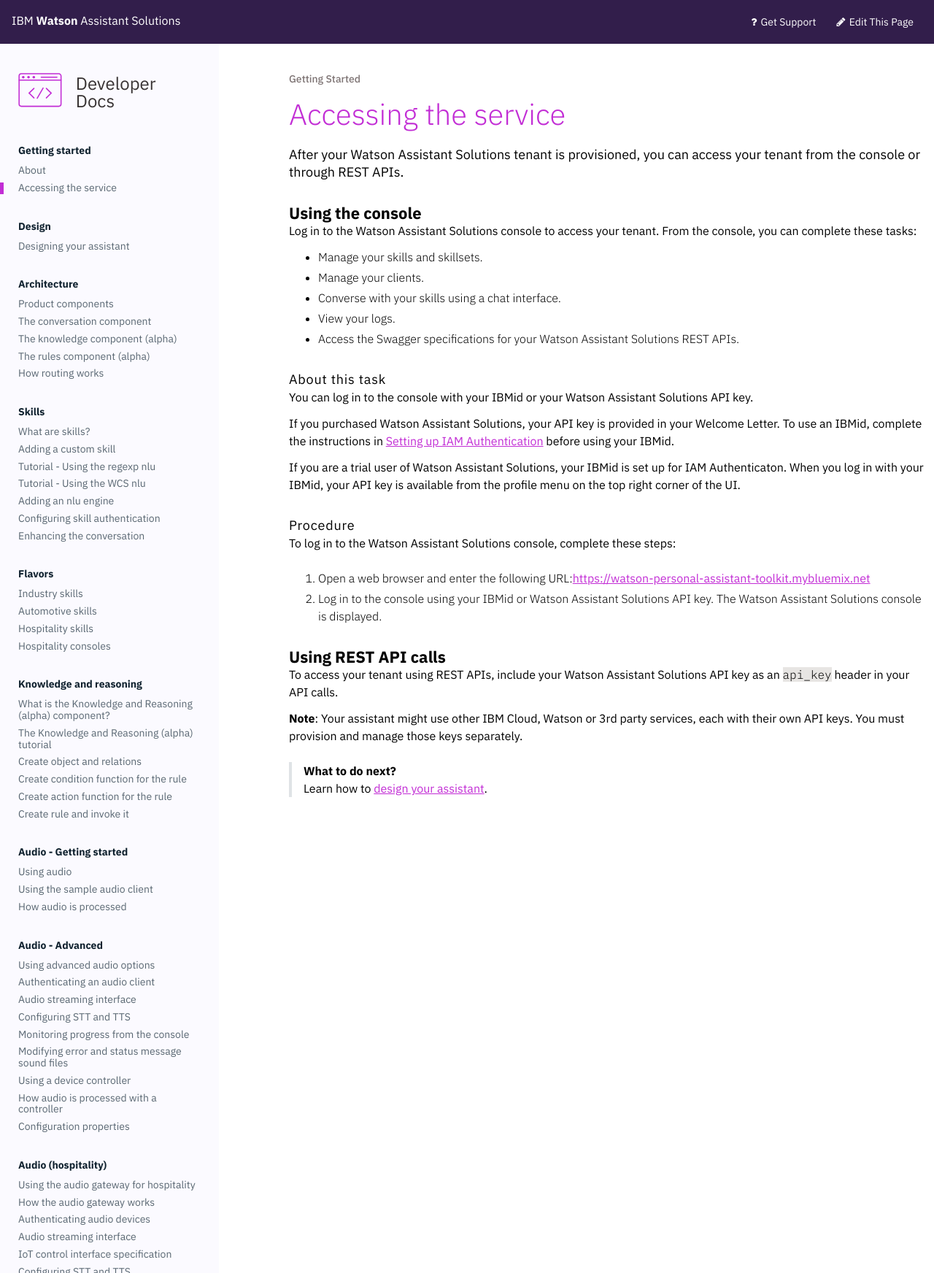
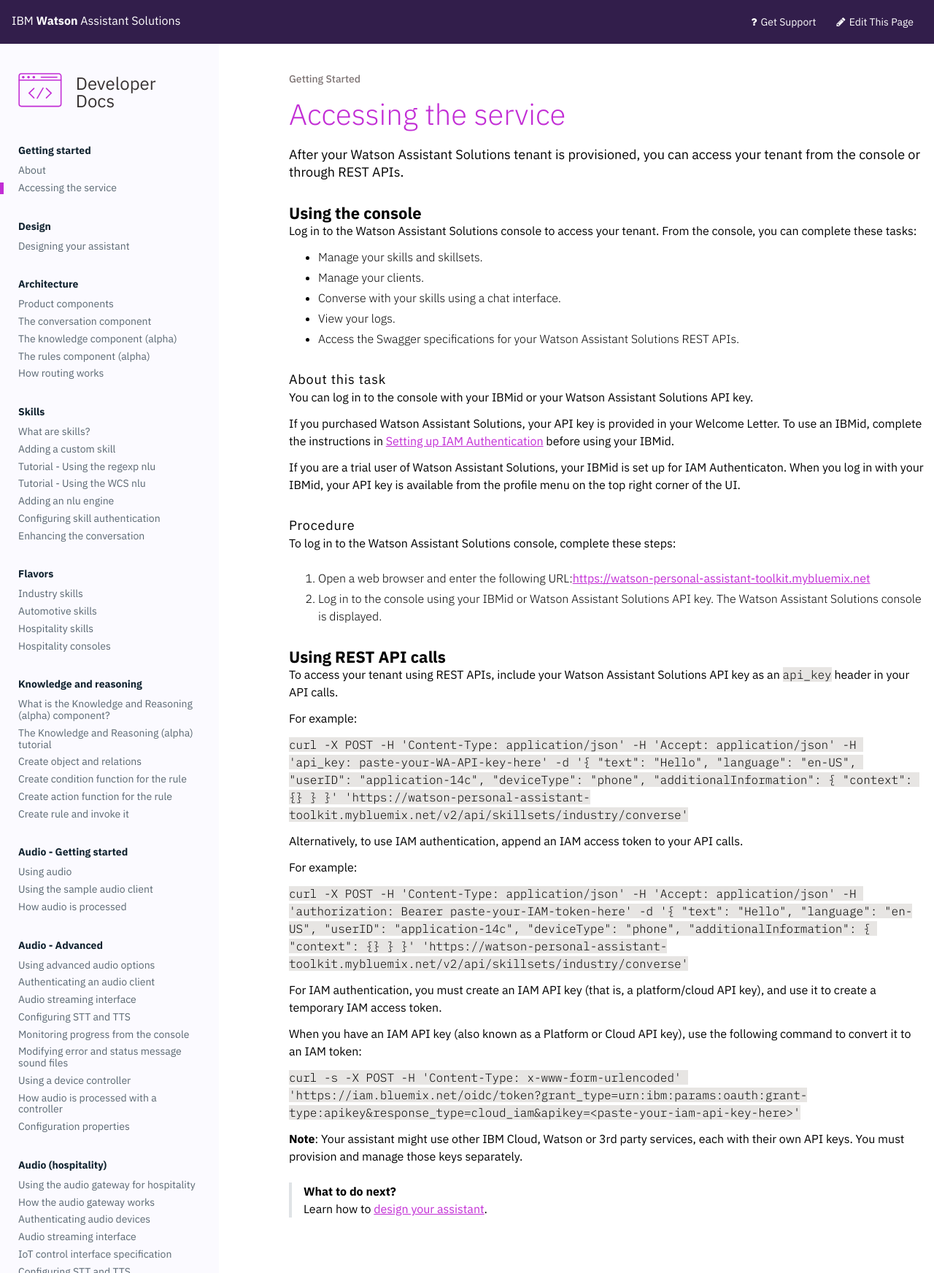
Before and after one commit to Watson-Personal-Assistant/developer, a Jekyll site: the page built from _content/get-started/get-api-key.md, in a window 1280 px wide. Shown: the whole page at 73% size. Built offline with Jekyll 4.4.1, drawn with Linux system fonts in a browser that asks for light colours; some web fonts are replaced.

Commit message:
adds example of how to use IAM access token in REST API calls

```diff
--- a/_content/get-started/get-api-key.md
+++ b/_content/get-started/get-api-key.md
@@ -28,8 +28,23 @@
 ### Using REST API calls
 To access your tenant using REST APIs, include your Watson Assistant Solutions API key as an `api_key` header in your API calls.
 
+For example:
+
+`curl -X POST -H 'Content-Type: application/json' -H 'Accept: application/json' -H 'api_key: paste-your-WA-API-key-here' -d '{ "text": "Hello", "language": "en-US", "userID": "application-14c", "deviceType": "phone", "additionalInformation": { "context": {} } }' 'https://watson-personal-assistant-toolkit.mybluemix.net/v2/api/skillsets/industry/converse'`
+
+Alternatively, to use IAM authentication, append an IAM access token to your API calls.
+
+For example:
+
+`curl -X POST -H 'Content-Type: application/json' -H 'Accept: application/json' -H 'authorization: Bearer paste-your-IAM-token-here' -d '{ "text": "Hello", "language": "en-US", "userID": "application-14c", "deviceType": "phone", "additionalInformation": { "context": {} } }' 'https://watson-personal-assistant-toolkit.mybluemix.net/v2/api/skillsets/industry/converse'`
+
+For IAM authentication, you must create an IAM API key (that is, a platform/cloud API key), and use it to create a temporary IAM access token.
+
+When you have an IAM API key (also known as a Platform or Cloud API key), use the following command to convert it to an IAM token:
+
+`curl -s -X POST -H 'Content-Type: x-www-form-urlencoded' 'https://iam.bluemix.net/oidc/token?grant_type=urn:ibm:params:oauth:grant-type:apikey&response_type=cloud_iam&apikey=<paste-your-iam-api-key-here>'`
+
 **Note**: Your assistant might use other IBM Cloud, Watson or 3rd party services, each with their own API keys. You must provision and manage those keys separately.
-
 
 > **What to do next?**<br/>
 Learn how to [design your assistant]({{site.baseurl}}/design/how-to-design-your-assistant).
```
